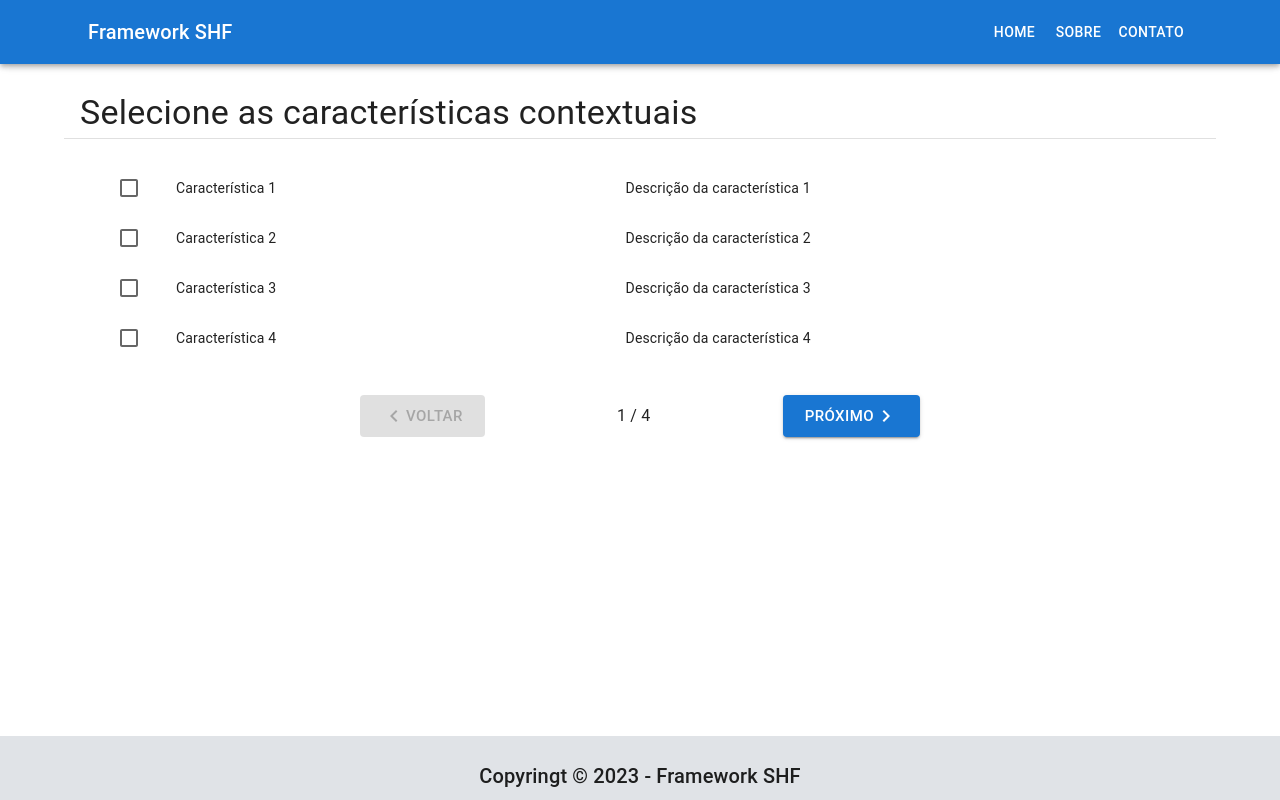
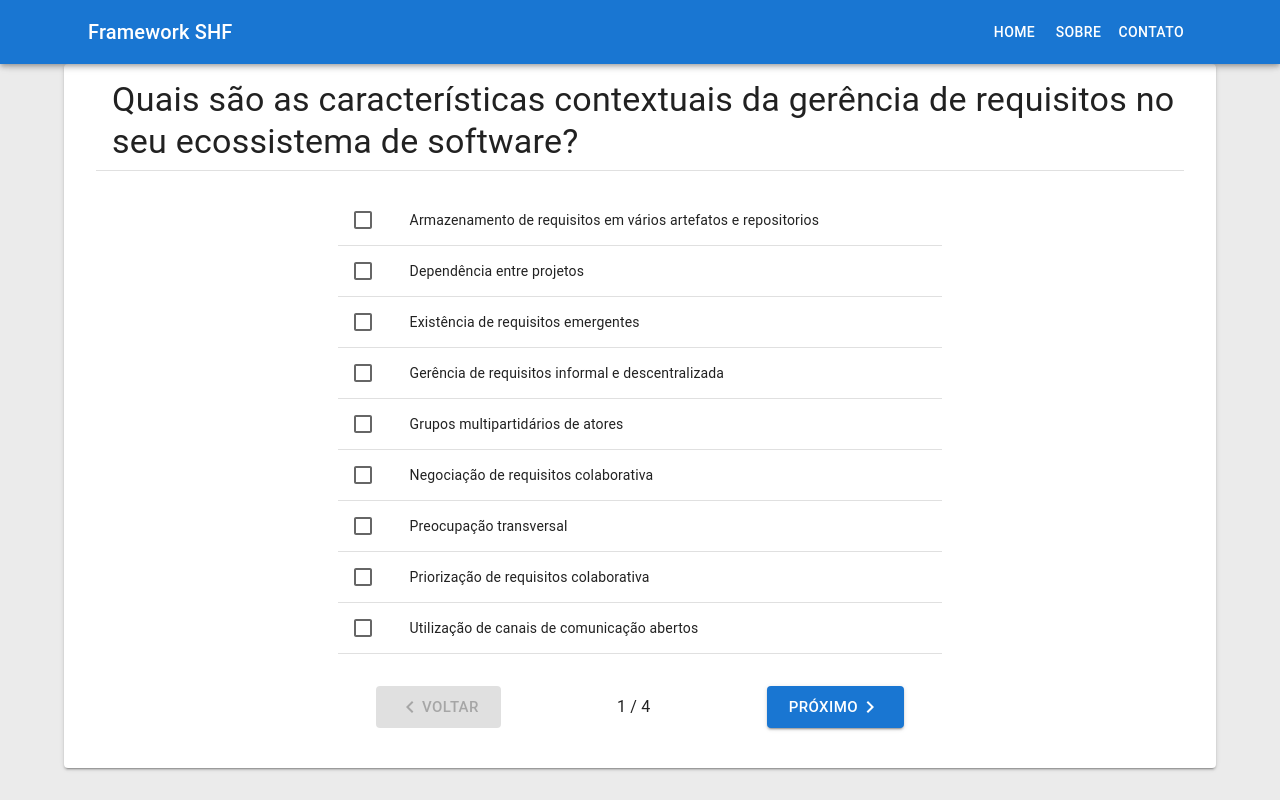
Before and after one commit to cassianojr/framework-shf, a React (Vite) app: page /framework in a window 1280 px wide. Shown: the top 800 px of the page. Built offline with nearby package versions, Linux system fonts and the light colour scheme.

Commit message:
Created data.json to store the framework data and some other UI improvements

```diff
--- /dev/null
+++ b/data.json
@@ -0,0 +1,247 @@
+[
+  {
+    "label": "Quais são as características contextuais da gerência de requisitos no seu ecossistema de software?",
+    "listItems": [
+      {
+        "id": 1,
+        "name": "Armazenamento de requisitos em vários artefatos e repositorios",
+        "selected": false
+      },
+      {
+        "id": 2,
+        "name": "Dependência entre projetos",
+        "selected": false
+      },
+      {
+        "id": 3,
+        "name": "Existência de requisitos emergentes",
+        "selected": false
+      },
+      {
+        "id": 4,
+        "name": "Gerência de requisitos informal e descentralizada",
+        "selected": false
+      },
+      {
+        "id": 5,
+        "name": "Grupos multipartidários de atores",
+        "selected": false
+      },
+      {
+        "id": 6,
+        "name": "Negociação de requisitos colaborativa",
+        "selected": false
+      },
+      {
+        "id": 7,
+        "name": "Preocupação transversal",
+        "selected": false
+      },
+      {
+        "id": 8,
+        "name": "Priorização de requisitos colaborativa",
+        "selected": false
+      },
+      {
+        "id": 9,
+        "name": "Utilização de canais de comunicação abertos",
+        "selected": false
+      }
+    ]
+  },
+  {
+    "label": "Quais os fatores sociais e humanos influenciam a atividade?",
+    "listItems": [
+      {
+        "id": 1,
+        "name": "Comunicação",
+        "selected": false
+      },
+      {
+        "id": 2,
+        "name": "Distância geográfica/fuso horário",
+        "selected": false
+      },
+      {
+        "id": 3,
+        "name": "Atitude",
+        "selected": false
+      },
+      {
+        "id": 4,
+        "name": "Autonomia",
+        "selected": false
+      },
+      {
+        "id": 5,
+        "name": "Compromisso",
+        "selected": false
+      },
+      {
+        "id": 6,
+        "name": "Competitividade",
+        "selected": false
+      },
+      {
+        "id": 7,
+        "name": "Conflitos de Interesses",
+        "selected": false
+      },
+      {
+        "id": 8,
+        "name": "Cooperação",
+        "selected": false
+      },
+      {
+        "id": 9,
+        "name": "Competição",
+        "selected": false
+      },
+      {
+        "id": 10,
+        "name": "Cultura",
+        "selected": false
+      },
+      {
+        "id": 11,
+        "name": "Domínio do Conhecimento",
+        "selected": false
+      },
+      {
+        "id": 12,
+        "name": "Relação de poder",
+        "selected": false
+      }
+    ]
+  },
+  {
+    "label": "Quais barreiras você enfrenta para melhorar esses fatores humanos e sociais?",
+    "listItems": [
+      {
+        "id": 1,
+        "name": "Falta de contato cara a cara e comunicação direta entre os atores",
+        "selected": false
+      },
+      {
+        "id": 2,
+        "name": "Inflexibilidade de horários",
+        "selected": false
+      },
+      {
+        "id": 3,
+        "name": "Diferença linguística",
+        "selected": false
+      },
+      {
+        "id": 4,
+        "name": "Distância sociocultural",
+        "selected": false
+      },
+      {
+        "id": 5,
+        "name": "Negociação de requisitos entre múltiplos atores",
+        "selected": false
+      },
+      {
+        "id": 6,
+        "name": "Dependência entre várias equipes",
+        "selected": false
+      },
+      {
+        "id": 7,
+        "name": "Falta de entendimento mútuo entre os atores sobre os requisitos",
+        "selected": false
+      },
+      {
+        "id": 8,
+        "name": "Descentralização, omissão e confidencialidade das informações",
+        "selected": false
+      },
+      {
+        "id": 9,
+        "name": "Falta de disseminação e documentação dos conhecimentos",
+        "selected": false
+      },
+      {
+        "id": 10,
+        "name": "Dependência hierárcica entre a organização central e os demais atores",
+        "selected": false
+      },
+      {
+        "id": 11,
+        "name": "Abertura do ecossistema de software",
+        "selected": false
+      },
+      {
+        "id": 12,
+        "name": "Dinamismo na entrada e saída dos atores no ecossistema de software",
+        "selected": false
+      }
+    ]
+  },
+  {
+    "label": "Estratégias para realizar melhorias",
+    "listItems": [
+      {
+        "id": 1,
+        "name": "Definir canais de comunicação centrais entre os múltiplos canais",
+        "selected": false
+      },
+      {
+        "id": 2,
+        "name": "Definir repositórios de software centrais entre os múltiplos repositorios",
+        "selected": false
+      },
+      {
+        "id": 3,
+        "name": "Incentivar conversas informais",
+        "selected": false
+      },
+      {
+        "id": 4,
+        "name": "Promover reuniões de integração",
+        "selected": false
+      },
+      {
+        "id": 5,
+        "name": "Criar fóruns de discussão",
+        "selected": false
+      },
+      {
+        "id": 6,
+        "name": "Realizar votação em comunidade",
+        "selected": false
+      },
+      {
+        "id": 7,
+        "name": "Documentar as informações das reuniões",
+        "selected": false
+      },
+      {
+        "id": 8,
+        "name": "Estabelecer horários de trabalho flexíveis",
+        "selected": false
+      },
+      {
+        "id": 9,
+        "name": "Contratar evangelistas/gestores de parcerias",
+        "selected": false
+      },
+      {
+        "id": 10,
+        "name": "Realizar pesquisas para avaliar a satisfação dos atores",
+        "selected": false
+      },
+      {
+        "id": 11,
+        "name": "Usar uma ferramenta para acompanhar o status dos projetos",
+        "selected": false
+      },
+      {
+        "id": 12,
+        "name": "Negociar com os atores-chave",
+        "selected": false
+      }
+    ]
+  }
+]
--- a/src/components/ListCheckbox.tsx
+++ b/src/components/ListCheckbox.tsx
@@ -1,27 +1,27 @@
-import { Checkbox, Container, List, ListItem, ListItemButton, ListItemIcon, ListItemText } from '@mui/material';
+import { Checkbox, Container, List, ListItem, ListItemButton, ListItemIcon, ListItemText, Divider } from '@mui/material';
 
 
 interface ListData {
-  listItems : {
+  listItems: {
     id: number,
     name: string,
-    description: string,
     selected: boolean,
   }[],
-  handleToggle: any
+  handleToggle: (id: number) => () => void
 }
 
 export default function ListCheckbox(props: ListData) {
 
-  const {listItems, handleToggle } = props;
+  const { listItems, handleToggle } = props;
 
   return (
     <>
       <Container>
 
-        <List dense sx={{ width: '100%'}}>
+        <List dense sx={{ width: '60%', margin: 'auto' }}>
           {listItems.map((item) => (
-            <ListItem key={item.id}  disablePadding >
+            <>
+              <ListItem key={item.id} disablePadding >
                 <ListItemButton role={undefined} onClick={handleToggle(item.id)}>
                   <ListItemIcon>
                     <Checkbox
@@ -33,9 +33,10 @@ export default function ListCheckbox(props: ListData) {
                     />
                   </ListItemIcon>
                   <ListItemText id={item.name} primary={item.name} />
-                <ListItemText id={item.description} primary={item.description} />
                 </ListItemButton>
               </ListItem>
+              <Divider />
+            </>
 
           ))}
 
--- a/src/components/StepperComponent.tsx
+++ b/src/components/StepperComponent.tsx
@@ -10,31 +10,18 @@ import KeyboardArrowRight from '@mui/icons-material/KeyboardArrowRight';
 import Divider from '@mui/material/Divider';
 import ListCheckbox from './ListCheckbox';
 
-interface StepData {
-  steps: {
-    label: string,
-    listItems: {
-      id: number,
-      name: string,
-      description: string,
-      selected: boolean,
-    }[]
-  }[],
-  suggestions: {
+interface Step {
+  label: string,
+  listItems: {
     id: number,
     name: string,
-    description: string,
     selected: boolean,
-  }[],
-  copingMecanisms: {
-    id: number,
-    name: string,
-    description: string,
-    selected: boolean,
-  }[],
-  setSteps:any
+  }[]
 }
-
+interface StepData {
+  steps: Step[],
+  setSteps: React.Dispatch<React.SetStateAction<Step[]>>
+}
 
 
 export default function StepperComponent(props: StepData) {
@@ -57,7 +44,7 @@ export default function StepperComponent(props: StepData) {
     setItems(steps[activeStep - 1].listItems);
   };
 
-  const handleToggle = (id: number) => () =>{
+  const handleToggle = (id: number) => () => {
     const newListItems = items.map((listItem) => {
       if (listItem.id === id) {
         return { ...listItem, selected: !listItem.selected };
@@ -66,8 +53,8 @@ export default function StepperComponent(props: StepData) {
     });
 
     setItems(newListItems);
-    setSteps((prevSteps: any) => {
-      const newSteps = prevSteps.map((step: any) => {
+    setSteps((prevSteps: Step[]) => {
+      const newSteps = prevSteps.map((step: Step) => {
         if (step.label === steps[activeStep].label) {
           return { ...step, listItems: newListItems };
         }
@@ -77,13 +64,8 @@ export default function StepperComponent(props: StepData) {
     });
   }
 
-  React.useEffect(() => {
-    console.log(items);
-
-  }, [items]);
-
   return (
-    <Box sx={{ flexGrow: 1 }}>
+    <Box sx={{ flexGrow: 1, padding: '2rem' }} component={Paper} elevation={2}>
       <Paper
         square
         elevation={0}
@@ -95,9 +77,9 @@ export default function StepperComponent(props: StepData) {
           bgcolor: 'background.default',
         }}
       >
-        <Typography variant='h4'>{steps[activeStep].label}</Typography>
+        <Typography variant='h4' >{steps[activeStep].label}</Typography>
       </Paper>
-      <Divider />
+      <Divider sx={{ marginTop: '1.5rem' }} />
       <Box sx={{ width: '100%', p: 2 }} >
         <ListCheckbox listItems={items} handleToggle={handleToggle} />
       </Box>
@@ -115,20 +97,12 @@ export default function StepperComponent(props: StepData) {
             variant='contained'
           >
             Próximo
-            {theme.direction === 'rtl' ? (
-              <KeyboardArrowLeft />
-            ) : (
-              <KeyboardArrowRight />
-            )}
+            <KeyboardArrowRight />
           </Button>
         }
         backButton={
           <Button size="large" onClick={handleBack} disabled={activeStep === 0} variant='contained'>
-            {theme.direction === 'rtl' ? (
-              <KeyboardArrowRight />
-            ) : (
-              <KeyboardArrowLeft />
-            )}
+            <KeyboardArrowLeft />
             Voltar
           </Button>
         }
--- a/src/pages/Framework.tsx
+++ b/src/pages/Framework.tsx
@@ -4,165 +4,23 @@ import { Toolbar } from "@mui/material";
 import { Container } from "@mui/system";
 import Footer from "../components/Footer";
 import StepperComponent from "../components/StepperComponent";
+import Box from '@mui/material/Paper';
+
+import steps from '../../data.json';
 
 export default function Framework() {
 
-  const socialHumanFactors = [
-    {
-      id: 1,
-      name: 'Fator humano 1',
-      description: 'Descrição do fator 1',
-      selected: false,
-    },
-    {
-      id: 2,
-      name: 'Fator humano 2',
-      description: 'Descrição do fator 2',
-      selected: false,
-    },
-    {
-      id: 3,
-      name: 'Fator humano 3',
-      description: 'Descrição do fator 3',
-      selected: false,
-    },
-    {
-      id: 4,
-      name: 'Fator humano 4',
-      description: 'Descrição do fator 4',
-      selected: false,
-    },
-  ];
-
-  const contextualCharacteristics = [
-    {
-      id: 1,
-      name: 'Característica 1',
-      description: 'Descrição da característica 1',
-      selected: false,
-    },
-    {
-      id: 2,
-      name: 'Característica 2',
-      description: 'Descrição da característica 2',
-      selected: false,
-    },
-    {
-      id: 3,
-      name: 'Característica 3',
-      description: 'Descrição da característica 3',
-      selected: false,
-    },
-    {
-      id: 4,
-      name: 'Característica 4',
-      description: 'Descrição da característica 4',
-      selected: false,
-    },
-  ];
-
-
-  const barriers = [
-    {
-      id: 1,
-      name: 'Barreira 1',
-      description: 'Descrição da Barreira 1',
-      selected: false,
-    },
-    {
-      id: 2,
-      name: 'Barreira 2',
-      description: 'Descrição da Barreira 2',
-      selected: false,
-    },
-    {
-      id: 3,
-      name: 'Barreira 3',
-      description: 'Descrição da Barreira 3',
-      selected: false,
-    },
-    {
-      id: 4,
-      name: 'Barreira 4',
-      description: 'Descrição da Barreira 4',
-      selected: false,
-    },
-  ];
-
-  const suggestions = [
-    {
-      id: 1,
-      name: 'Sugestão 1',
-      description: 'Descrição da Sugestão 1',
-      selected: false,
-    },
-    {
-      id: 2,
-      name: 'Sugestão 2',
-      description: 'Descrição da Sugestão 2',
-      selected: false,
-    },
-    {
-      id: 3,
-      name: 'Sugestão 3',
-      description: 'Descrição da Sugestão 3',
-      selected: false,
-    },
-    {
-      id: 4,
-      name: 'Sugestão 4',
-      description: 'Descrição da Sugestão 4',
-      selected: false,
-    },
-  ];
-
-  const copingMecanisms = [
-    {
-      id: 1,
-      name: 'Mecanismo 1',
-      description: 'Descrição da Mecanismo 1',
-      selected: false,
-    },
-    {
-      id: 2,
-      name: 'Mecanismo 2',
-      description: 'Descrição da Mecanismo 2',
-      selected: false,
-    },
-    {
-      id: 3,
-      name: 'Mecanismo 3',
-      description: 'Descrição da Mecanismo 3',
-      selected: false,
-    },
-    {
-      id: 4,
-      name: 'Mecanismo 4',
-      description: 'Descrição da Mecanismo 4',
-      selected: false,
-    },
-  ];
-
-  const steps = [
-    { label: 'Selecione as características contextuais', listItems: contextualCharacteristics },
-    { label: 'Selecione os fatores humanos e sociais', listItems: socialHumanFactors },
-    { label: 'Selecione as barreiras que você enfrenta', listItems: barriers },
-    { label: 'Estratégias para realizar melhorias', listItems: suggestions },
-  ];
 
   const [stepsState, setStepsState] = React.useState(steps);
 
   return (
-    <>
+    <Box sx={{backgroundColor: '#ebebeb'}}>
       <Navbar />
       <Toolbar />
-      <Container sx={{ mt: 3, minHeight: '81vh' }}>
-
-        {/* <StepperComponent steps={steps} suggestions={suggestions} copingMecanisms={copingMecanisms}/> */}
-        <StepperComponent steps={stepsState} setSteps={setStepsState} suggestions={suggestions} copingMecanisms={copingMecanisms}/>
-
+      <Container sx={{ minHeight: '100vh' }}>
+        <StepperComponent steps={stepsState} setSteps={setStepsState}/>
       </Container>
       <Footer />
-    </>
+    </Box>
   )
 }
```
Lines whose indentation alone changed are shown as unchanged.
